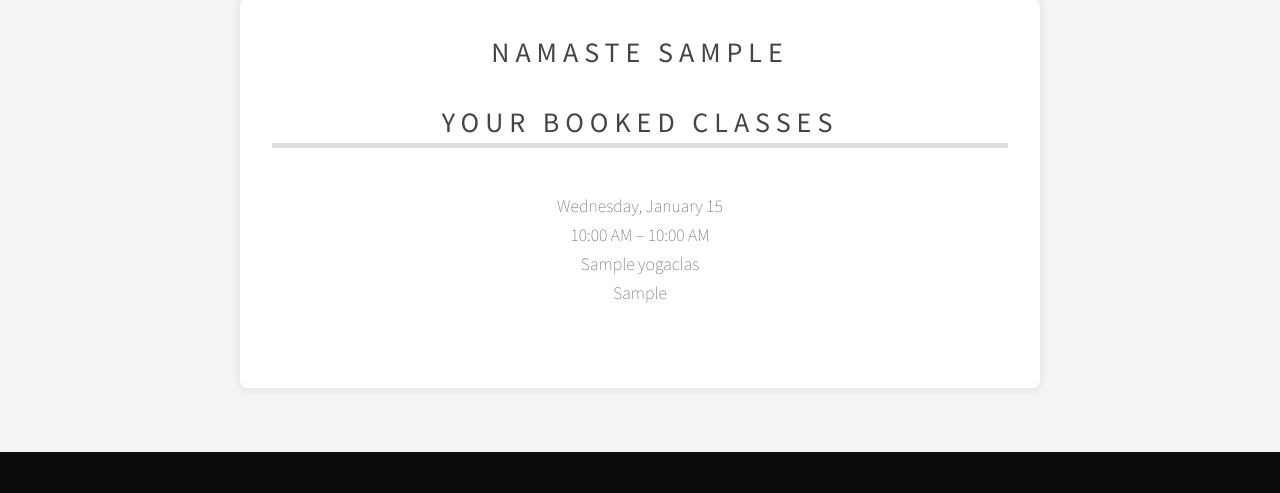
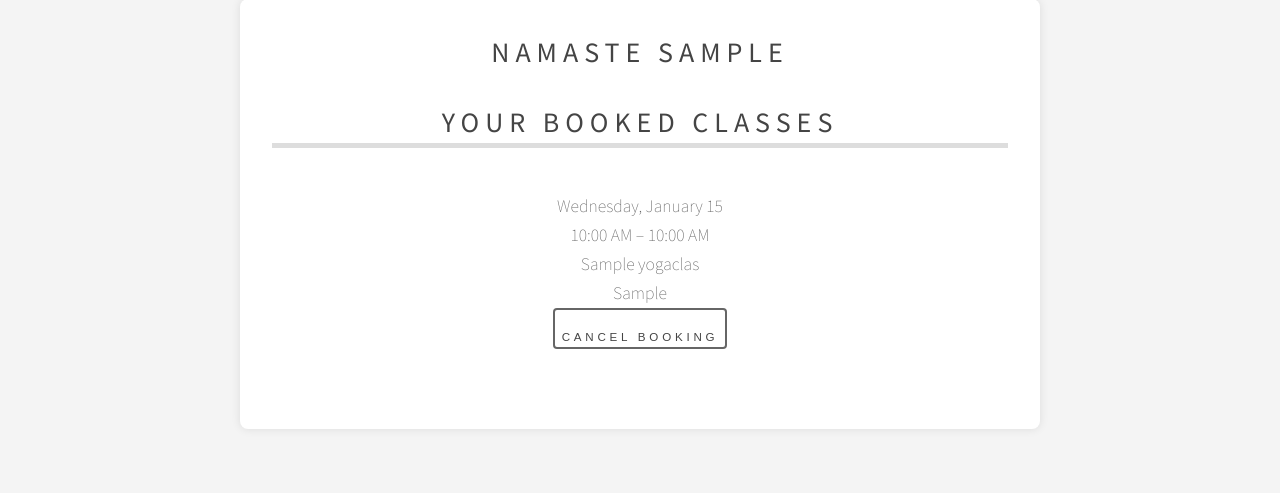
Before and after one commit to D-Mallon/namasdre, a Django app: page /profile in a window 1280 px wide. Shown: the part 665-1158 px from the top of the page. Before the commit the page ends 1117 px from the top, so only its background shows below. Run offline with Django 4.2, Linux system fonts and the light colour scheme; a user stored in the database is signed in; tables that the repository leaves empty hold one stand-in row (values such as "Sample post").

Commit message:
Update booking portal page with improved class booking functionality and UI enhancements. Able to delete and add classes from profile.

```diff
--- a/core/templates/core/booking_portal.html
+++ b/core/templates/core/booking_portal.html
@@ -54,7 +54,7 @@
             {{ class.location }}
           </p>
           <div class="actions">
-            <button type="button" class="button big" onclick="bookClass({{ class.id }})">Click here to record this class to your profile!</button>
+            <button type="button" class="button big" onclick="bookClass({{ class.id }})">Click here to add this class to your profile!</button>
           </div>
         </div>
         {% endfor %}
--- a/core/templates/core/profile.html
+++ b/core/templates/core/profile.html
@@ -15,7 +15,8 @@
   <div class="class-list">
     {% if booked_classes %}
       {% for booking in booked_classes %}
-      <div class="class-item">
+      <div class="class-item" id="class-item-{{ booking.id }}">
+        <div class="class-info">
           <p class="class-datetime">
             {{ booking.yoga_class.start_time|date:"l, F d" }}<br>
             {{ booking.yoga_class.start_time|time:"g:i A" }} – {{ booking.yoga_class.end_time|time:"g:i A" }}
@@ -23,10 +24,15 @@
           <p class="class-title">{{ booking.yoga_class.title }}</p>
           <p class="class-location">{{ booking.yoga_class.location }}</p>
         </div>
+        <div class="cancel-button-container">
+          <button type="button" class="cancel-button" onclick="cancelBooking({{ booking.id }})">Cancel Booking</button>
+        </div>
+      </div>
       {% endfor %}
     {% else %}
       <p>You have not booked any classes yet.</p>
     {% endif %}
   </div>
 </div>
+<div id="popup-message" class="popup-message"></div> <!-- Popup message element -->
 {% endblock %}
--- a/core/urls.py
+++ b/core/urls.py
@@ -1,5 +1,5 @@
 from django.urls import path, include
-from .views import home, contact, timetable, booking_portal, profile, add_class_to_profile
+from .views import home, contact, timetable, booking_portal, profile, add_class_to_profile, remove_class_from_profile
 from register import views as register_views
 
 urlpatterns = [
@@ -8,6 +8,7 @@ urlpatterns = [
     path('timetable/', timetable, name='timetable'),
     path('bookingportal/', booking_portal, name='booking_portal'),
     path('add_class_to_profile/<int:class_id>/', add_class_to_profile, name='add_class_to_profile'),
+    path('remove_class_from_profile/<int:class_id>/', remove_class_from_profile, name='remove_class_from_profile'),
     path('accounts/', include("django.contrib.auth.urls")),  # Ensure this path is correct
     path('profile', profile, name='profile'),
     path('login/', register_views.custom_login, name='login'),
--- a/core/views.py
+++ b/core/views.py
@@ -103,18 +103,29 @@ def add_class_to_profile(request, class_id):
     YogaClassBooking.objects.create(user=request.user, yoga_class=yoga_class)
     return JsonResponse({'message': 'Class added to your profile!'})
 
+# @login_required
+# def remove_class_from_profile(request, class_id):
+#     yoga_class = get_object_or_404(YogaClass, id=class_id)
+#     booking = YogaClassBooking.objects.filter(user=request.user, yoga_class=yoga_class).first()
+#     if booking:
+#         booking.delete()
+#         return JsonResponse({'success': True, 'message': 'Class removed from your profile.'})
+#     return JsonResponse({'success': False, 'message': 'Class not found in your profile.'})
 
-# @login_required
-# def add_class_to_profile(request, class_id):
-#     yoga_class = get_object_or_404(YogaClass, id=class_id)
-#     if YogaClassBooking.objects.filter(user=request.user, yoga_class=yoga_class).exists():
-#         alert = 'You have already booked this class.'
-#         return redirect('profile')
-#     YogaClassBooking.objects.create(user=request.user, yoga_class=yoga_class)
-#     return redirect('profile')
+@login_required
+def remove_class_from_profile(request, class_id):
+    if request.method == "POST":
+        try:
+            booking = get_object_or_404(YogaClassBooking, id=class_id, user=request.user)
+            booking.delete()
+            return JsonResponse({"success": True, "message": "Booking cancelled successfully."})
+        except Exception as e:
+            return JsonResponse({"success": False, "message": str(e)})
+    return JsonResponse({"success": False, "message": "Invalid request method."})
 
-def isClassBooked(user, yoga_class):
-    return YogaClassBooking.objects.filter(user=user, yoga_class=yoga_class).exists()
+
+
+
 
 @login_required
 def profile(request):
--- a/shared/static/shared/css/main.css
+++ b/shared/static/shared/css/main.css
@@ -1876,7 +1876,12 @@ body.is-loading #header.alt .inner {
   color: #ef6480;
 }
 
+/* ************************************************************* */
+/* ******************* Custom Styling ************************** */
+/* ************************************************************* */
+
 /* Timetable page specific styling */
+
 .timetable-container {
   align-content: center;
   align-items: center;
@@ -1933,6 +1938,22 @@ body.is-loading #header.alt .inner {
   margin: 0;
   font-size: 1.1em;
   color: #666;
+}
+
+/* ************************************************************* */
+/* ******************* Custom Styling ************************** */
+/* ************************************************************* */
+
+/* Profile page specific styling */
+
+.cancel-button {
+  background-color: transparent;
+  box-shadow: inset 0 0 0 2px #666666;
+  color: #444444 !important;
+  padding: 0.75em;
+  border: none;
+  border-radius: 4px;
+  cursor: pointer;
 }
 
 /* ************************************************************* */
--- a/shared/static/shared/js/main.js
+++ b/shared/static/shared/js/main.js
@@ -47,11 +47,25 @@
     });
   });
 
+  // Function to get CSRF token
+  function getCookie(name) {
+    let cookieValue = null;
+    if (document.cookie && document.cookie !== "") {
+      const cookies = document.cookie.split(";");
+      for (let i = 0; i < cookies.length; i++) {
+        const cookie = cookies[i].trim();
+        if (cookie.substring(0, name.length + 1) === name + "=") {
+          cookieValue = decodeURIComponent(cookie.substring(name.length + 1));
+          break;
+        }
+      }
+    }
+    return cookieValue;
+  }
+
   // Function to book class and handle response
   window.bookClass = function (classId) {
-    const csrftoken = document.querySelector(
-      "[name=csrfmiddlewaretoken]"
-    ).value;
+    const csrftoken = getCookie("csrftoken");
     fetch("/add_class_to_profile/" + classId + "/", {
       method: "POST",
       headers: {
@@ -72,6 +86,7 @@
   // Function to show popup message
   function showPopupMessage(message) {
     const popup = document.getElementById("popup-message");
+    if (popup) {
       popup.innerText = message;
       popup.classList.add("show");
       setTimeout(function () {
@@ -82,4 +97,30 @@
         popup.classList.remove("show");
       });
     }
+  }
+
+  // Add the cancelBooking function
+  window.cancelBooking = function (bookingId) {
+    const csrftoken = getCookie("csrftoken");
+    fetch(`/remove_class_from_profile/${bookingId}/`, {
+      method: "POST",
+      headers: {
+        "Content-Type": "application/json",
+        "X-CSRFToken": csrftoken,
+      },
+    })
+      .then((response) => response.json())
+      .then((data) => {
+        if (data.success) {
+          const classItem = document.getElementById(`class-item-${bookingId}`);
+          if (classItem) {
+            classItem.remove();
+            showPopupMessage(data.message);
+          }
+        } else {
+          showPopupMessage("Failed to remove the booking.");
+        }
+      })
+      .catch((error) => console.error("Error:", error));
+  };
 })(jQuery);
--- a/shared/templates/shared/base.html
+++ b/shared/templates/shared/base.html
@@ -24,10 +24,10 @@
         <li><a href="{% url 'home' %}">Home</a></li>
         <li><a href="/timetable">Timetable</a></li>
         <li><a href="/bookingportal?next={{ request.path }}">Booking Portal</a></li>
+        {% if user.is_authenticated %}
+        <li><a href="/profile">Profile</a></li>
+        {% endif %}
         <li><a href="/contact">Contact</a></li>
-        {% if user.is_authenticated %}
-          <li><a href="/profile">Profile</a></li>
-        {% endif %}
         {% if user.is_authenticated %}
             <li><a href="{% url 'logout' %}?next={{ request.path }}">Logout</a></li>
         {% else %}
@@ -40,6 +40,10 @@
     <!-- This block will be overridden by child templates -->
     {% endblock %}
 
+    {% block extra_js %}
+    <!-- This block is for additional JavaScript that can be included in child templates -->
+    {% endblock %}
+
     <!-- Scripts -->
     <script src="{% static 'shared/js/jquery.min.js' %}"></script>
     <script src="{% static 'shared/js/skel.min.js' %}"></script>
```
Lines whose indentation alone changed are shown as unchanged.
